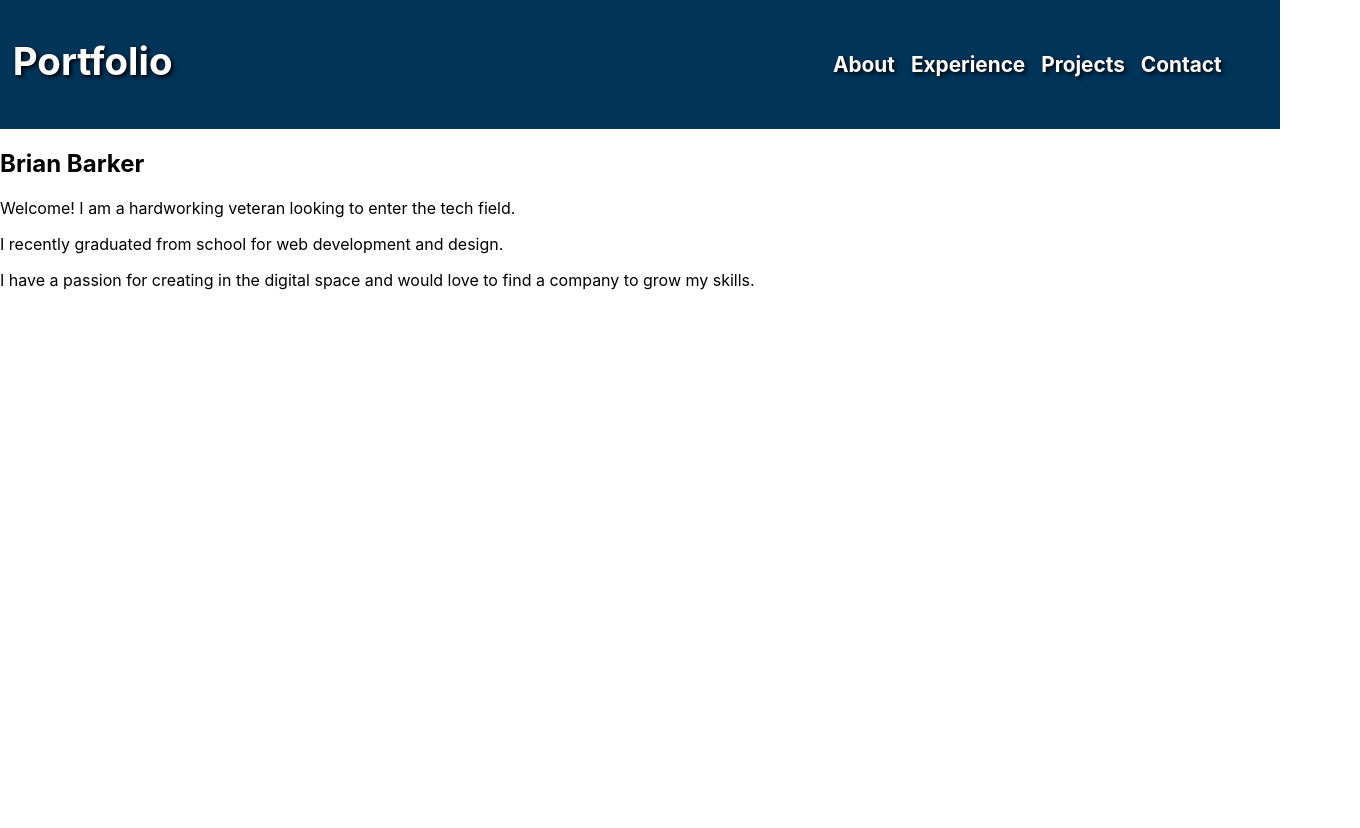
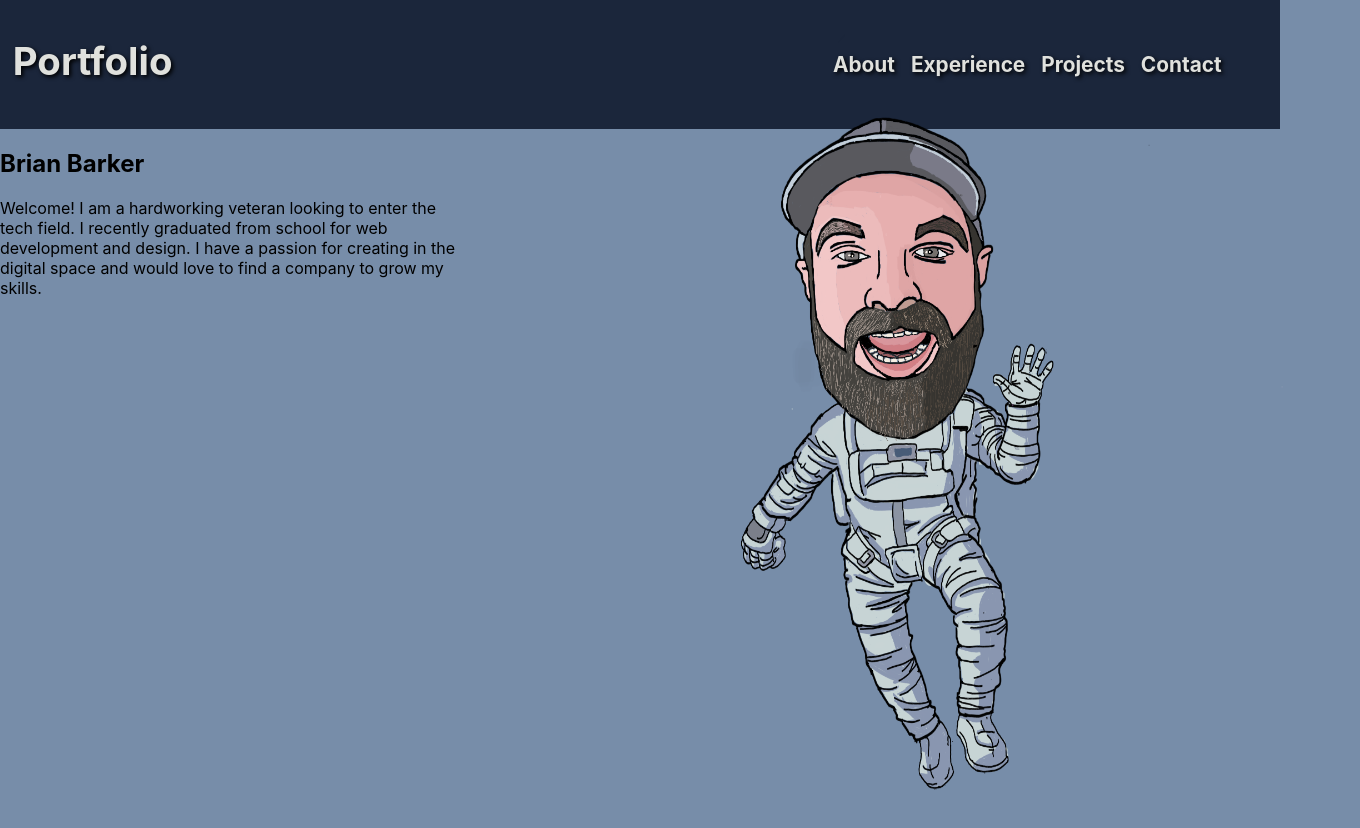
Before and after one commit to BarkerBrian-FS/RealPortfolio, a React (Create React App) app in the folder real-portfolio/: page / in a window 1280 px wide. Shown: the top 828 px of the page, 1360 px wide, since content can reach past the window. Before the commit the page ends 800 px from the top, so only its background shows below. Built offline with nearby package versions, Linux system fonts and the light colour scheme; a web font is replaced by a local one.

Commit message:
added self portrait to about page

```diff
--- a/real-portfolio/src/App.css
+++ b/real-portfolio/src/App.css
@@ -5,3 +5,7 @@
   font-weight: 100;
   font-style: normal;
 }
+
+body{
+  background-color: #778da9
+}
--- a/real-portfolio/src/Components/topNav.js
+++ b/real-portfolio/src/Components/topNav.js
@@ -25,7 +25,7 @@ export default Nav
 const styles= {
     myHeader:{
         padding: '1%',
-        backgroundColor: '#003459',
+        backgroundColor: '#1b263b',
         color: '#F2AF29',
         display: 'flex',
         flexDirection: 'row',
@@ -38,7 +38,7 @@ const styles= {
         textShadow: '2px 2px 4px #000000',
         marginRight: '10%',
         marginTop: '-.5%',
-        color: 'white'
+        color: '#e0e1dd'
 
     },
     nav:{
@@ -54,6 +54,6 @@ const styles= {
         textShadow: '2px 2px 4px #000000',
         margin: ".5rem",
         textDecoration: "none",
-        color: 'white'
+        color: '#e0e1dd'
     }
 };
--- a/real-portfolio/src/Pages/About.js
+++ b/real-portfolio/src/Pages/About.js
@@ -1,5 +1,6 @@
 import React from 'react';
 import Nav from '../Components/topNav';
+import me from '../images/AboutBrian.png'
 
 const About = () => {
     return(
@@ -7,11 +8,16 @@ const About = () => {
         <div>
             <Nav/>
         </div>
-        <div>
-            <h1>Brian Barker</h1>
-            <p>Welcome! I am a hardworking veteran looking to enter the tech field.</p>
-            <p>I recently graduated from school for web development and design.</p>
-            <p>I have a passion for creating in the digital space and would love to find a company to grow my skills.</p>
+        <div style={styles.about}>
+            <div style={styles.intro}>
+                <h1 style={styles.name}>Brian Barker</h1>
+                <p style={styles.para}>Welcome! I am a hardworking veteran looking to enter the tech field.
+                I recently graduated from school for web development and design.
+                I have a passion for creating in the digital space and would love to find a company to grow my skills.</p>
+            </div>
+            <div>
+                <img src={me} alt='me' style={styles.img}/>
+            </div>
         </div>
         </>
     )
@@ -20,5 +26,16 @@ const About = () => {
 export default About
 
 const styles={
+    about:{
+        display: 'flex',
+        flexDirection: 'row'
+    },
+    img:{
+        height: '1200px',
+        width: 'auto',
+        marginTop: '-30rem',
+        marginRight: '-5rem'
+
+    }
 
 }
```
Also changed, not shown: real-portfolio/src/images/AboutBrian.png (added).
